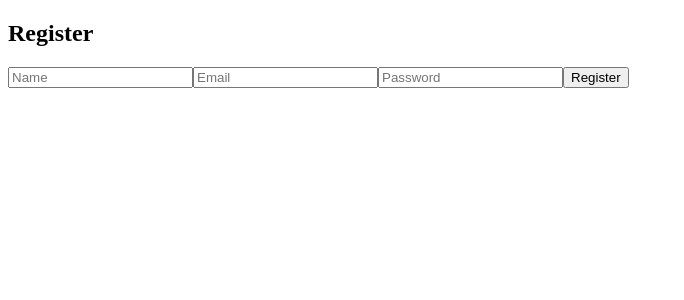
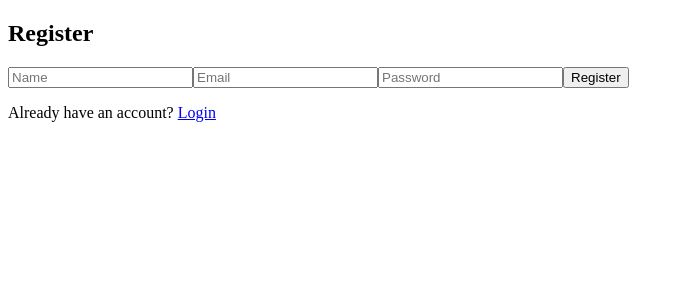
Before and after one commit to Abhay124350/lost-and-found, a React app in the folder frontend/: page / in a window 1280 px wide. Shown: the top 300 px of the page, without its empty margins (0-684 px from the left). Built offline with nearby package versions, Linux system fonts and the light colour scheme; the HTML template or start-up script is replaced by a standard one.

Commit message:
Updated frontend with API and navigation

```diff
--- a/frontend/src/pages/Dashboard.jsx
+++ b/frontend/src/pages/Dashboard.jsx
@@ -5,7 +5,7 @@ function Dashboard() {
   const [items, setItems] = useState([]);
 
   const fetchItems = async () => {
-    const res = await axios.get("http://localhost:5000/api/items");
+    const res = await axios.get("https://lost-and-found-mps8.onrender.com/");
     setItems(res.data);
   };
 
--- a/frontend/src/pages/Login.jsx
+++ b/frontend/src/pages/Login.jsx
@@ -9,7 +9,7 @@ function Login() {
   const handleSubmit = async (e) => {
     e.preventDefault();
 
-    const res = await axios.post("http://localhost:5000/api/login", form);
+    const res = await axios.post("https://lost-and-found-mps8.onrender.com/", form);
 
     localStorage.setItem("token", res.data.token);
 
--- a/frontend/src/pages/Register.jsx
+++ b/frontend/src/pages/Register.jsx
@@ -1,5 +1,6 @@
 import { useState } from "react";
 import axios from "axios";
+import { Link, useNavigate } from "react-router-dom";
 
 function Register() {
   const [form, setForm] = useState({
@@ -8,20 +9,66 @@ function Register() {
     password: ""
   });
 
+  const navigate = useNavigate();
+
   const handleSubmit = async (e) => {
     e.preventDefault();
-    await axios.post("http://localhost:5000/api/register", form);
-    alert("Registered successfully");
+
+    try {
+      await axios.post(
+        "https://lost-and-found-mps8.onrender.com/api/register",
+        form
+      );
+
+      alert("Registered successfully");
+
+      // 👉 redirect to login
+      navigate("/login");
+
+    } catch (error) {
+      alert(error.response?.data?.message || "Registration failed");
+    }
   };
 
   return (
-    <form onSubmit={handleSubmit}>
-      <h2>Register</h2>
-      <input placeholder="Name" onChange={e => setForm({...form, name: e.target.value})} />
-      <input placeholder="Email" onChange={e => setForm({...form, email: e.target.value})} />
-      <input type="password" placeholder="Password" onChange={e => setForm({...form, password: e.target.value})} />
-      <button type="submit">Register</button>
-    </form>
+    <div>
+      <form onSubmit={handleSubmit}>
+        <h2>Register</h2>
+
+        <input
+          placeholder="Name"
+          value={form.name}
+          onChange={(e) =>
+            setForm({ ...form, name: e.target.value })
+          }
+        />
+
+        <input
+          placeholder="Email"
+          value={form.email}
+          onChange={(e) =>
+            setForm({ ...form, email: e.target.value })
+          }
+        />
+
+        <input
+          type="password"
+          placeholder="Password"
+          value={form.password}
+          onChange={(e) =>
+            setForm({ ...form, password: e.target.value })
+          }
+        />
+
+        <button type="submit">Register</button>
+      </form>
+
+      {/* 🔗 Navigation */}
+      <p>
+        Already have an account?{" "}
+        <Link to="/login">Login</Link>
+      </p>
+    </div>
   );
 }
 
```
